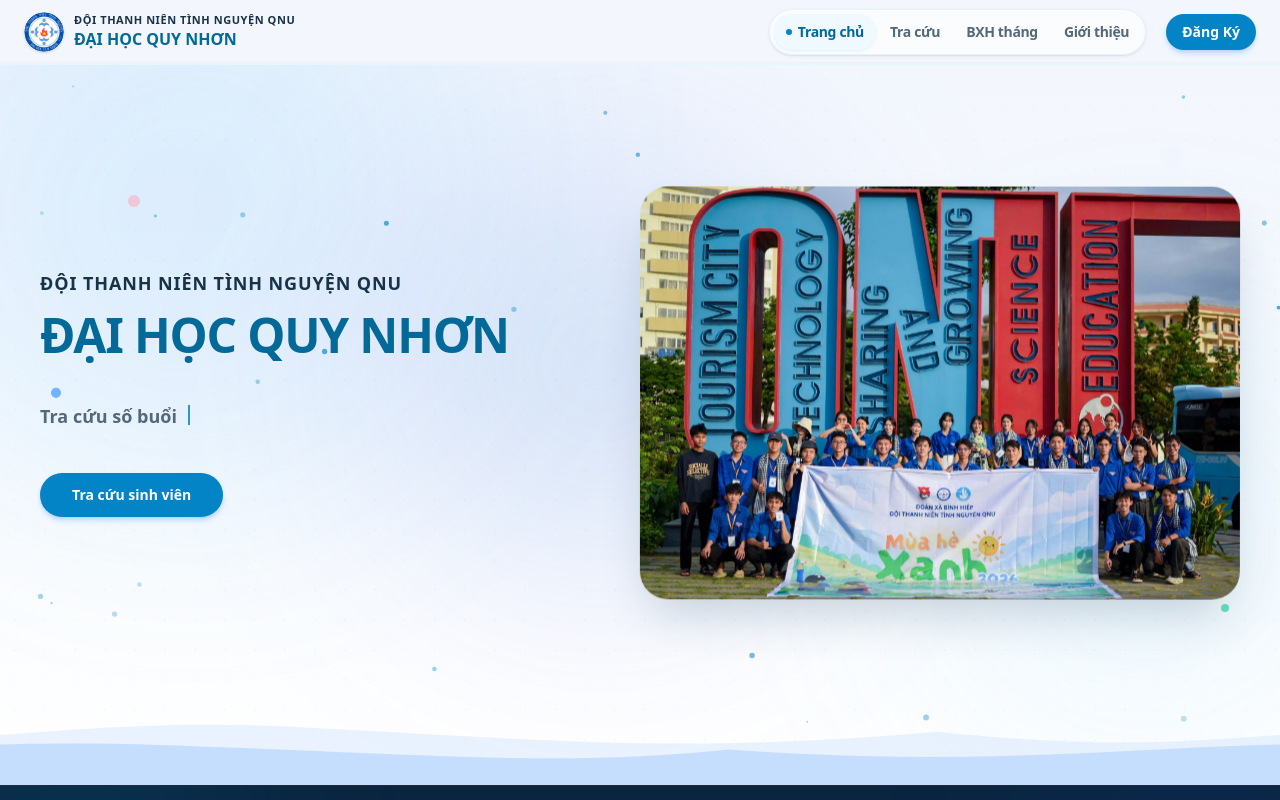
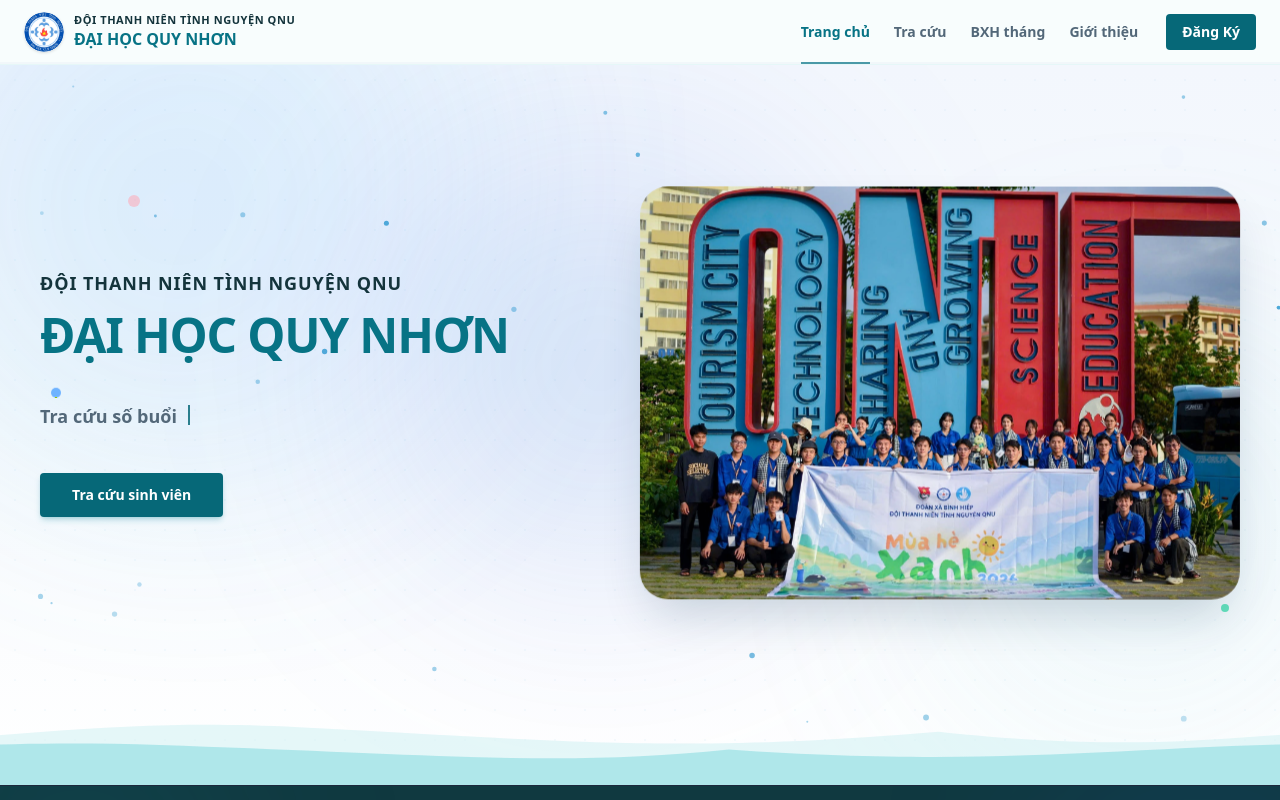
Before and after one commit to sunrisepu0806/webdoithanhnientinhnguyen, a Next.js app: page / in a window 1280 px wide. Shown: the top 800 px of the page. Built offline with nearby package versions, Linux system fonts and the light colour scheme.

Commit message:
Use flat navigation and a turquoise blue site palette

```diff
--- a/src/app/bang-xep-hang/page.tsx
+++ b/src/app/bang-xep-hang/page.tsx
@@ -30,7 +30,7 @@ export default async function MonthlyRanking({ searchParams }: {
           <label className="grid gap-1 text-sm font-semibold text-body-ink">Chọn tháng
             <input type="month" name="thang" min={firstMonth} key={month} defaultValue={month} required className="rounded-xl border border-sky-200 bg-white px-3 py-2 text-base" />
           </label>
-          <button className="rounded-full bg-sky-700 px-5 py-2.5 text-sm font-bold text-white hover:bg-sky-800">Xem xếp hạng</button>
+          <button className="rounded-sm bg-sky-700 px-5 py-2.5 text-sm font-bold text-white hover:bg-sky-800">Xem xếp hạng</button>
         </form>
         <div className="overflow-hidden rounded-2xl border border-sky-100 bg-white shadow-sm">
           <h2 className="bg-sky-800 px-5 py-4 text-lg font-bold text-white">Tháng {number}/{year}</h2>
--- a/src/app/components/TheDocCanva.tsx
+++ b/src/app/components/TheDocCanva.tsx
@@ -90,7 +90,7 @@ export default function TheDocCanva({ studentId, fullName }: TheDocProps) {
       <button
         onClick={xuatThe}
         disabled={dangTai}
-        className="w-full py-3.5 bg-[#0084FF] hover:bg-blue-600 text-white font-black text-xs uppercase tracking-wider rounded-2xl shadow-lg shadow-blue-500/25 flex items-center justify-center gap-2 active:scale-95 transition-all cursor-pointer disabled:opacity-60"
+        className="w-full py-3.5 bg-[#0084FF] hover:bg-blue-600 text-white font-black text-xs uppercase tracking-wider rounded-2xl shadow-lg shadow-sky-500/25 flex items-center justify-center gap-2 active:scale-95 transition-all cursor-pointer disabled:opacity-60"
       >
         {dangTai ? <Loader2 className="animate-spin" size={16} /> : <Download size={16} />}
         {dangTai ? 'Đang tạo thẻ...' : 'Tải Thẻ Tình Nguyện Viên'}
--- a/src/app/dang-ky/[id]/page.tsx
+++ b/src/app/dang-ky/[id]/page.tsx
@@ -539,7 +539,7 @@ export default function FormDangKyChiTietPage() {
     return (
       <div className="min-h-screen bg-[#f8fbfe] flex flex-col items-center justify-center font-sans space-y-4 p-6">
         <h2 className="text-xl font-black text-ink">Không tìm thấy hoạt động!</h2>
-        <Link href="/dang-ky" className="px-5 py-2.5 bg-[#0284c7] text-white font-bold rounded-xl text-xs uppercase">
+        <Link href="/dang-ky" className="px-5 py-2.5 bg-sky-700 text-white font-bold rounded-xl text-xs uppercase">
           Quay lại danh sách
         </Link>
       </div>
@@ -653,7 +653,7 @@ export default function FormDangKyChiTietPage() {
                 <button
                   type="button"
                   onClick={handleDownloadQR}
-                  className="w-full py-2.5 px-4 bg-[#0284c7] hover:bg-[#0369a1] text-white rounded-xl text-xs font-bold transition flex items-center justify-center gap-2 shadow-sm cursor-pointer"
+                  className="w-full py-2.5 px-4 bg-sky-700 hover:bg-sky-800 text-white rounded-xl text-xs font-bold transition flex items-center justify-center gap-2 shadow-sm cursor-pointer"
                 >
                   <Download size={14} /> Tải Mã QR Về Máy
                 </button>
@@ -664,7 +664,7 @@ export default function FormDangKyChiTietPage() {
                   href={activity.zaloLink}
                   target="_blank"
                   rel="noreferrer"
-                  className="w-full max-w-sm mx-auto py-3.5 px-6 bg-[#0068ff] hover:bg-[#0055d4] text-white font-extrabold rounded-2xl text-xs sm:text-sm uppercase tracking-wider transition flex items-center justify-center gap-2 shadow-lg shadow-blue-500/25 active:scale-98 cursor-pointer"
+                  className="w-full max-w-sm mx-auto py-3.5 px-6 bg-[#0068ff] hover:bg-[#0055d4] text-white font-extrabold rounded-2xl text-xs sm:text-sm uppercase tracking-wider transition flex items-center justify-center gap-2 shadow-lg shadow-sky-500/25 active:scale-98 cursor-pointer"
                   style={{ textDecoration: 'none' }}
                 >
                   <MessageCircle size={18} />
@@ -929,7 +929,7 @@ export default function FormDangKyChiTietPage() {
               <button
                 type="submit"
                 disabled={submitting}
-                className="w-full py-4 bg-[#0284c7] hover:bg-[#0369a1] text-white font-extrabold rounded-2xl shadow-lg shadow-blue-500/25 transition flex items-center justify-center gap-2 text-xs uppercase tracking-wider disabled:opacity-50 active:scale-98 cursor-pointer mt-4"
+                className="w-full py-4 bg-sky-700 hover:bg-sky-800 text-white font-extrabold rounded-2xl shadow-lg shadow-sky-500/25 transition flex items-center justify-center gap-2 text-xs uppercase tracking-wider disabled:opacity-50 active:scale-98 cursor-pointer mt-4"
               >
                 {submitting ? <Loader2 size={16} className="animate-spin" /> : <Send size={15} />}
                 <span>{submitting ? 'Đang gửi thông tin...' : 'GỬI ĐĂNG KÝ THAM GIA'}</span>
@@ -943,19 +943,19 @@ export default function FormDangKyChiTietPage() {
         <div className="w-full overflow-hidden leading-none shrink-0 relative z-20 pointer-events-none h-10 sm:h-14 md:h-20">
           <div className="absolute inset-0 animate-wave-back opacity-60">
             <svg viewBox="0 0 1440 90" fill="none" preserveAspectRatio="none" className="w-1/2 h-full block">
-              <path d="M0,30 C320,65 420,10 720,25 C1020,40 1140,55 1440,30 L1440,90 L0,90 Z" fill="#dbeafe" />
+              <path d="M0,30 C320,65 420,10 720,25 C1020,40 1140,55 1440,30 L1440,90 L0,90 Z" fill="#d4f2f4" />
             </svg>
             <svg viewBox="0 0 1440 90" fill="none" preserveAspectRatio="none" className="w-1/2 h-full block">
-              <path d="M0,30 C320,65 420,10 720,25 C1020,40 1140,55 1440,30 L1440,90 L0,90 Z" fill="#dbeafe" />
+              <path d="M0,30 C320,65 420,10 720,25 C1020,40 1140,55 1440,30 L1440,90 L0,90 Z" fill="#d4f2f4" />
             </svg>
           </div>
 
           <div className="absolute inset-0 animate-wave-front opacity-85">
             <svg viewBox="0 0 1440 90" fill="none" preserveAspectRatio="none" className="w-1/2 h-full block">
-              <path d="M0,50 C360,75 500,35 800,45 C1100,55 1250,70 1440,50 L1440,90 L0,90 Z" fill="#bfdbfe" />
+              <path d="M0,50 C360,75 500,35 800,45 C1100,55 1250,70 1440,50 L1440,90 L0,90 Z" fill="#a6e4e8" />
             </svg>
             <svg viewBox="0 0 1440 90" fill="none" preserveAspectRatio="none" className="w-1/2 h-full block">
-              <path d="M0,50 C360,75 500,35 800,45 C1100,55 1250,70 1440,50 L1440,90 L0,90 Z" fill="#bfdbfe" />
+              <path d="M0,50 C360,75 500,35 800,45 C1100,55 1250,70 1440,50 L1440,90 L0,90 Z" fill="#a6e4e8" />
             </svg>
           </div>
         </div>
--- a/src/app/globals.css
+++ b/src/app/globals.css
@@ -7,13 +7,23 @@
 @import "@fontsource/be-vietnam-pro/900.css";
 
 @theme {
-  --color-brand-ink: #036998;
-  --color-brand-strong: #075075;
-  --color-ink: #183247;
+  --color-sky-50: #effbfc;
+  --color-sky-100: #d4f2f4;
+  --color-sky-200: #a6e4e8;
+  --color-sky-300: #73d0d9;
+  --color-sky-400: #39b4c4;
+  --color-sky-500: #168e9f;
+  --color-sky-600: #087787;
+  --color-sky-700: #066878;
+  --color-sky-800: #105460;
+  --color-sky-900: #123f49;
+  --color-brand-ink: #077385;
+  --color-brand-strong: #085565;
+  --color-ink: #14343c;
   --color-body-ink: #344b60;
   --color-muted-ink: #536879;
   --color-inverse-muted: #c3d5e5;
-  --color-inverse-link: #9ddcff;
+  --color-inverse-link: #93e1e6;
   --font-sans: "Be Vietnam Pro", system-ui, sans-serif;
   --font-mono: var(--font-sans);
 }
@@ -23,13 +33,13 @@ body { font-family: var(--font-sans); }
 /* 1. KHÓA CHẶT CHẾ ĐỘ SÁNG TOÀN DIỆN */
 :root {
   color-scheme: light !important;
-  --background: #f4f7fc;
+  --background: #f3fafb;
   --foreground: var(--color-body-ink);
 }
 
 html,
 body {
-  background-color: #f4f7fc !important;
+  background-color: #f3fafb !important;
   color: var(--foreground);
   color-scheme: light !important;
   overflow-x: hidden;
@@ -42,7 +52,7 @@ body {
   }
   html,
   body {
-    background-color: #f4f7fc !important;
+    background-color: #f3fafb !important;
     color: var(--foreground);
   }
 }
--- a/src/app/layout.tsx
+++ b/src/app/layout.tsx
@@ -39,7 +39,7 @@ export default function RootLayout({
     <html lang="vi" style={{ colorScheme: 'light' }} className="light">
       <body
         style={{ colorScheme: 'light' }}
-        className="min-h-screen flex flex-col justify-between bg-white text-body-ink antialiased selection:bg-[#0284c7] selection:text-white"
+        className="min-h-screen flex flex-col justify-between bg-white text-body-ink antialiased selection:bg-sky-700 selection:text-white"
       >
         <Header />
 
--- a/src/app/page.tsx
+++ b/src/app/page.tsx
@@ -306,7 +306,7 @@ export default function TrangChu() {
             <div className="min-h-[48px] sm:min-h-[56px] flex items-center justify-center lg:justify-start">
               <p className="text-sm sm:text-base md:text-lg font-semibold text-muted-ink leading-relaxed px-2 sm:px-0">
                 {chuoiHienThi}
-                <span className="inline-block w-[2px] sm:w-[2.5px] h-4 sm:h-5 bg-[#0284c7] ml-1.5 translate-y-[2px] animate-pulse"></span>
+                <span className="inline-block w-[2px] sm:w-[2.5px] h-4 sm:h-5 bg-sky-700 ml-1.5 translate-y-[2px] animate-pulse"></span>
               </p>
             </div>
 
@@ -314,7 +314,7 @@ export default function TrangChu() {
             <div className="flex flex-wrap items-center justify-center lg:justify-start gap-3 sm:gap-4 pt-1">
               <Link
                 href="/tracuu"
-                className="relative group overflow-hidden px-6 sm:px-8 py-3 rounded-full bg-[#0284c7] hover:bg-[#0369a1] text-white font-bold text-xs sm:text-sm shadow-md shadow-blue-500/25 hover:shadow-blue-500/40 hover:scale-105 transition-all duration-200 active:scale-95"
+                className="relative group overflow-hidden px-6 sm:px-8 py-3 rounded-sm bg-sky-700 hover:bg-sky-800 text-white font-bold text-xs sm:text-sm shadow-md shadow-sky-500/25 hover:shadow-sky-500/40 hover:scale-105 transition-all duration-200 active:scale-95"
               >
                 <div className="absolute inset-0 -translate-x-full group-hover:translate-x-full transition-transform duration-1000 bg-gradient-to-r from-transparent via-white/30 to-transparent ease-out" />
                 <span className="relative z-10">Tra cứu sinh viên</span>
@@ -428,19 +428,19 @@ export default function TrangChu() {
         <div className="w-full overflow-hidden leading-none shrink-0 relative z-20 pointer-events-none h-10 sm:h-14 md:h-20">
           <div className="absolute inset-0 animate-wave-back opacity-60">
             <svg viewBox="0 0 1440 90" fill="none" preserveAspectRatio="none" className="w-1/2 h-full block">
-              <path d="M0,30 C320,65 420,10 720,25 C1020,40 1140,55 1440,30 L1440,90 L0,90 Z" fill="#dbeafe" />
+              <path d="M0,30 C320,65 420,10 720,25 C1020,40 1140,55 1440,30 L1440,90 L0,90 Z" fill="#d4f2f4" />
             </svg>
             <svg viewBox="0 0 1440 90" fill="none" preserveAspectRatio="none" className="w-1/2 h-full block">
-              <path d="M0,30 C320,65 420,10 720,25 C1020,40 1140,55 1440,30 L1440,90 L0,90 Z" fill="#dbeafe" />
+              <path d="M0,30 C320,65 420,10 720,25 C1020,40 1140,55 1440,30 L1440,90 L0,90 Z" fill="#d4f2f4" />
             </svg>
           </div>
 
           <div className="absolute inset-0 animate-wave-front opacity-85">
             <svg viewBox="0 0 1440 90" fill="none" preserveAspectRatio="none" className="w-1/2 h-full block">
-              <path d="M0,50 C360,75 500,35 800,45 C1100,55 1250,70 1440,50 L1440,90 L0,90 Z" fill="#bfdbfe" />
+              <path d="M0,50 C360,75 500,35 800,45 C1100,55 1250,70 1440,50 L1440,90 L0,90 Z" fill="#a6e4e8" />
             </svg>
             <svg viewBox="0 0 1440 90" fill="none" preserveAspectRatio="none" className="w-1/2 h-full block">
-              <path d="M0,50 C360,75 500,35 800,45 C1100,55 1250,70 1440,50 L1440,90 L0,90 Z" fill="#bfdbfe" />
+              <path d="M0,50 C360,75 500,35 800,45 C1100,55 1250,70 1440,50 L1440,90 L0,90 Z" fill="#a6e4e8" />
             </svg>
           </div>
         </div>
--- a/src/app/tracuu/page.tsx
+++ b/src/app/tracuu/page.tsx
@@ -289,7 +289,7 @@ export default function TraCuuThanhVienPage() {
                         <AttendanceSummary member={searchedMember} />
 
                           <a href={`/api/tra-cuu?mssv=${encodeURIComponent(searchedMember.studentId)}&format=xlsx`} download
-                            className="inline-flex rounded-full bg-sky-700 px-5 py-2.5 text-sm font-semibold text-white hover:bg-sky-800 focus-visible:outline-2 focus-visible:outline-offset-2">
+                            className="inline-flex rounded-sm bg-sky-700 px-5 py-2.5 text-sm font-semibold text-white hover:bg-sky-800 focus-visible:outline-2 focus-visible:outline-offset-2">
                             Xuất Excel chi tiết hoạt động
                           </a>
 
--- a/src/thanh-phan/khung-giao-dien/ChanTrang.tsx
+++ b/src/thanh-phan/khung-giao-dien/ChanTrang.tsx
@@ -15,7 +15,7 @@ const joinLinks = [
 
 export default function ChanTrang() {
   return (
-    <footer className="w-full bg-[#0a2540] text-white border-t border-slate-800 relative overflow-hidden select-none">
+    <footer className="w-full bg-[#103940] text-white border-t border-slate-800 relative overflow-hidden select-none">
       {/* Cực quang hắt sáng nền mờ đồng bộ */}
       <div className="absolute -top-24 -left-20 w-80 h-80 bg-sky-500/10 blur-[90px] rounded-full pointer-events-none" />
       <div className="absolute bottom-0 -right-20 w-80 h-80 bg-blue-600/10 blur-[100px] rounded-full pointer-events-none" />
--- a/src/thanh-phan/khung-giao-dien/ThanhDieuHuong.tsx
+++ b/src/thanh-phan/khung-giao-dien/ThanhDieuHuong.tsx
@@ -56,10 +56,10 @@ export default function ThanhDieuHuong() {
       className={`w-full sticky top-0 z-50 select-none transition-all duration-300 ${
         isScrolled
           ? 'bg-white/90 backdrop-blur-md shadow-md shadow-sky-950/5 border-b border-sky-100/80'
-          : 'bg-[#f3f7fd]/80 backdrop-blur-sm border-b border-sky-100/50'
+          : 'bg-[#f8fdfd]/95 backdrop-blur-sm border-b border-sky-100/50'
       }`}
     >
-      <div className="max-w-7xl mx-auto px-4 sm:px-6 lg:px-6 h-20 lg:h-16 flex items-center justify-between lg:justify-start lg:gap-5">
+      <div className="max-w-7xl mx-auto px-4 sm:px-6 lg:px-6 h-20 lg:h-16 flex items-center justify-between lg:justify-start lg:gap-7">
 
         {/* LOGO VỚI HIỆU ỨNG TƯƠNG TÁC */}
         <Link href="/" className="flex items-center gap-3 lg:gap-2.5 group z-50 lg:mr-auto">
@@ -81,7 +81,7 @@ export default function ThanhDieuHuong() {
         </Link>
 
         {/* MENU ĐIỀU HƯỚNG DESKTOP */}
-        <nav className="hidden lg:flex items-center gap-0.5 bg-white/60 p-1 rounded-full border border-sky-100/80 shadow-sm backdrop-blur-md">
+        <nav className="hidden lg:flex h-full items-stretch gap-5 xl:gap-6">
           {navLinks.map((link) => {
             const isActive = pathname === link.href;
             return (
@@ -89,15 +89,12 @@ export default function ThanhDieuHuong() {
                 key={link.name}
                 href={link.href}
                 aria-current={isActive ? 'page' : undefined}
-                className={`relative px-3 py-2 whitespace-nowrap rounded-full text-sm font-bold tracking-tight transition-all duration-200 flex items-center gap-1.5 ${
+                className={`flex items-center whitespace-nowrap border-b-2 pt-0.5 text-sm font-semibold transition-colors focus-visible:outline-2 focus-visible:outline-sky-600 ${
                   isActive
-                    ? 'text-brand-ink bg-sky-50 shadow-sm shadow-sky-100'
-                    : 'text-muted-ink hover:text-brand-ink hover:bg-sky-50/50'
+                    ? 'border-sky-600 text-brand-ink'
+                    : 'border-transparent text-muted-ink hover:border-sky-300 hover:text-brand-ink'
                 }`}
               >
-                {isActive && (
-                  <span className="w-1.5 h-1.5 rounded-full bg-[#0284c7]" />
-                )}
                 <span>{link.name}</span>
               </Link>
             );
@@ -109,9 +106,8 @@ export default function ThanhDieuHuong() {
           {/* Nút Đăng Ký với hiệu ứng Shimmer */}
           <Link
             href="/dang-ky"
-            className="relative group overflow-hidden px-5 sm:px-6 lg:px-4 py-2.5 lg:py-2 rounded-full bg-[#0284c7] hover:bg-[#0369a1] text-white text-xs sm:text-sm font-bold shadow-md shadow-blue-500/25 hover:shadow-blue-500/40 hover:scale-105 transition-all duration-200 active:scale-95"
+            className="px-4 py-2.5 lg:py-2 rounded-sm bg-sky-700 hover:bg-sky-800 text-white text-xs sm:text-sm font-semibold transition-colors"
           >
-            <div className="absolute inset-0 -translate-x-full group-hover:translate-x-full transition-transform duration-1000 bg-gradient-to-r from-transparent via-white/30 to-transparent ease-out" />
             <span className="relative z-10">Đăng Ký</span>
           </Link>
 
@@ -120,7 +116,7 @@ export default function ThanhDieuHuong() {
             type="button"
             onClick={() => setMenuOpen(!menuOpen)}
             aria-label="Mở menu điều hướng"
-            className="lg:hidden p-2.5 rounded-2xl text-body-ink hover:text-brand-ink hover:bg-white border border-slate-200/80 focus:outline-none transition-all active:scale-90 z-50 bg-white/70 backdrop-blur-sm"
+            className="lg:hidden p-2.5 rounded-sm text-body-ink hover:text-brand-ink hover:bg-white border border-slate-200/80 focus:outline-none transition-all active:scale-90 z-50 bg-white/70 backdrop-blur-sm"
           >
             <div className="w-5 h-4 flex flex-col justify-between items-center relative">
               <span
@@ -147,7 +143,7 @@ export default function ThanhDieuHuong() {
       {/* THANH TIẾN TRÌNH CUỘN TRANG */}
       <div className="absolute bottom-0 left-0 w-full h-[2.5px] bg-slate-200/30">
         <div
-          className="h-full bg-gradient-to-r from-[#0284c7] via-[#38bdf8] to-[#60a5fa] transition-all duration-150 ease-out"
+          className="h-full bg-gradient-to-r from-sky-700 via-sky-500 to-sky-300 transition-all duration-150 ease-out"
           style={{ width: `${scrollProgress}%` }}
         />
       </div>
@@ -176,7 +172,7 @@ export default function ThanhDieuHuong() {
                     transform: menuOpen ? 'translateX(0)' : 'translateX(-12px)',
                     opacity: menuOpen ? 1 : 0,
                   }}
-                  className={`flex items-center justify-between px-4 py-3.5 rounded-2xl text-base font-bold transition-all duration-300 ${
+                  className={`flex items-center justify-between px-4 py-3.5 rounded-sm text-base font-bold transition-all duration-300 ${
                     isActive
                       ? 'bg-sky-50 text-brand-ink border border-sky-100 shadow-sm'
                       : 'text-body-ink hover:bg-slate-50 hover:text-brand-ink'
@@ -184,7 +180,7 @@ export default function ThanhDieuHuong() {
                 >
                   <span className="flex items-center gap-2">
                     {isActive && (
-                      <span className="w-2 h-2 rounded-full bg-[#0284c7]" />
+                      <span className="w-2 h-2 rounded-sm bg-sky-700" />
                     )}
                     {link.name}
                   </span>
```
Also changed, not shown: src/app/dang-ky/page.tsx (+6 -6 lines), src/app/gioi-thieu/page.tsx (+4 -4 lines).
